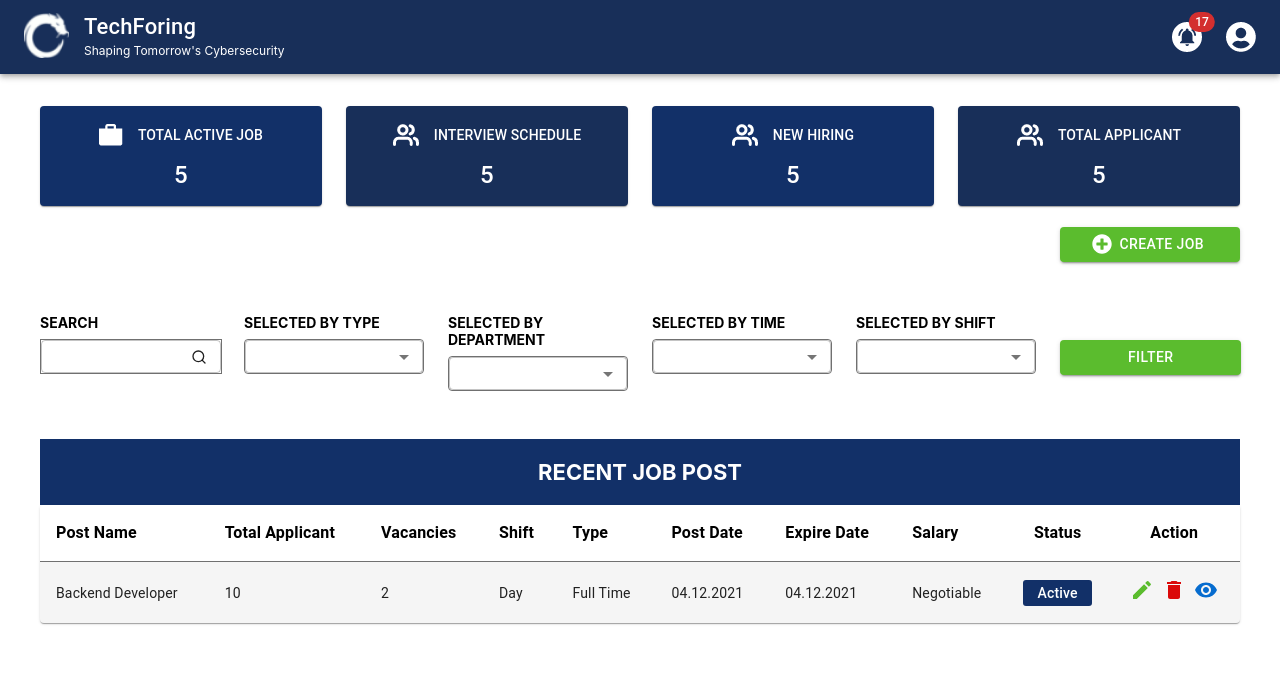
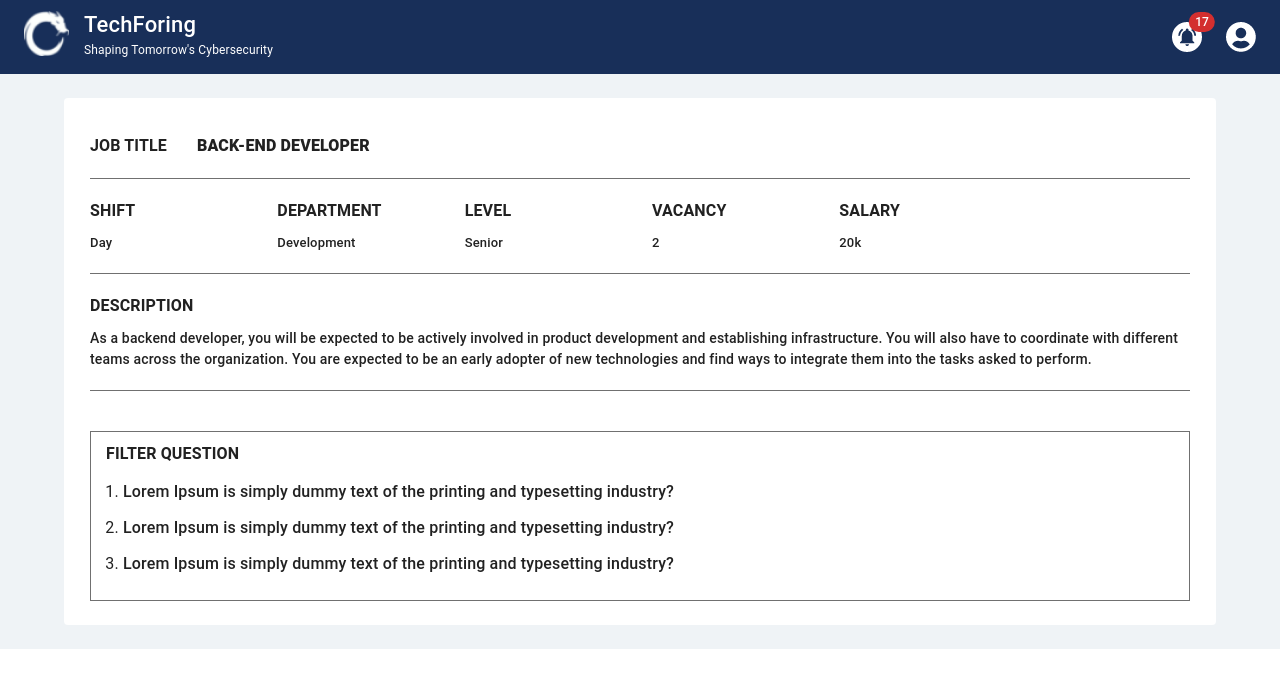
Before and after one commit to shahnewaz171/jobPortal-frontend, a React (Create React App) app: page / in a window 1280 px wide. Shown: the top 688 px of the page. Built offline with nearby package versions, Linux system fonts and the light colour scheme.

Commit message:
designed view job page

```diff
--- a/src/App.js
+++ b/src/App.js
@@ -9,6 +9,7 @@ import SearchItems from "./components/Home/SearchItems/SearchItems";
 import Login from "./components/Login/Login";
 import PrivateRoute from "./components/PrivateRoute/PrivateRoute";
 import Navbar from "./components/shared/Navbar/Navbar";
+import ViewJob from "./components/ViewJob/ViewJob";
 
 function App() {
   return (
@@ -17,10 +18,11 @@ function App() {
         <Switch>
           <Route exact path="/">
               <Navbar />
-              <Cards />
+              {/* <Cards />
               <CreateJob />
               <SearchItems />
-              <Jobs />
+              <Jobs /> */}
+              <ViewJob />
             </Route>
             <PrivateRoute path="/home">
               <h1>Home</h1>
--- /dev/null
+++ b/src/components/ViewJob/ViewJob.css
@@ -0,0 +1,45 @@
+.view-post{
+    padding: 1.5rem 2rem;
+}
+.view-post .css-bhp9pd-MuiPaper-root-MuiCard-root{
+    box-shadow: none !important;
+    /* height: 80vh; */
+    padding: 0px 10px;
+}
+.view-post .vJob-title,
+.view-post .filter-questions{
+    padding: 20px 0px;
+}
+.view-post .vJob-title{
+    border-bottom: 1px solid #707070;
+}
+.view-post .vJob-title span,
+.view-post .vJob-title p:first-child,
+.view-post .filter-questions p:first-child{
+    text-transform: uppercase;
+    font-weight: 600;
+}
+.view-post .vJob-title span:last-child{
+    font-weight: 800;
+}
+.view-post .vJob-title p:last-child{
+    font-size: 14px;
+    padding-top: 10px;
+    font-weight: 500;
+}
+.view-post .filter-questions{
+    margin-top: 2.5rem;
+    border: 1px solid #707070;
+    padding: 10px 15px;
+}
+.view-post .filter-questions ul{
+    list-style: decimal;
+    padding-left: 17px;
+}
+.view-post .filter-questions ul li{
+    display: list-item;
+    padding: 2px 0px;
+}
+.view-post .filter-questions ul li span{
+    font-weight: 500;
+}
--- /dev/null
+++ b/src/components/ViewJob/ViewJob.js
@@ -0,0 +1,76 @@
+import React from 'react';
+import { Grid, CssBaseline, Typography, Card, CardContent, List, ListItem, ListItemText } from '@mui/material';
+import Box from '@mui/material/Box';
+import Container from '@mui/material/Container';
+import './ViewJob.css';
+
+const ViewJob = () => {
+
+    return (
+        <div style={{ backgroundColor: "#EFF3F6" }}>
+            <CssBaseline />
+            <Container className="view-post" maxWidth="lg">
+                <Card>
+                    <CardContent>
+                        <Box className="vJob-title">
+                            <Typography variant="span">Job title</Typography>
+                            <Typography variant="span" sx={{ paddingLeft: "30px" }}>Back-end developer</Typography>
+                        </Box>
+                        <Box className="vJob-title">
+                            <Grid container rowSpacing={1} className="" columnSpacing={{ xs: 1, sm: 2, md: 3 }}>
+                                <Grid item xs={4} lg={2}>
+                                    <Typography variant="p" component="p">Shift</Typography>
+                                    <Typography variant="p" component="p" sx={{fontWeight: "500", fontSize: "13px !important"}} >Day</Typography>
+                                </Grid>
+                                <Grid item xs={4} lg={2}>
+                                    <Typography variant="p" component="p">Department</Typography>
+                                    <Typography variant="p" component="p" sx={{fontWeight: "500", fontSize: "13px !important"}} >Development</Typography>
+                                </Grid>
+                                <Grid item xs={4} lg={2}>
+                                    <Typography variant="p" component="p">Level</Typography>
+                                    <Typography variant="p" component="p" sx={{fontWeight: "500", fontSize: "13px !important"}} >Senior</Typography>
+                                </Grid>
+                                <Grid item xs={4} lg={2}>
+                                    <Typography variant="p" component="p">Vacancy</Typography>
+                                    <Typography variant="p" component="p" sx={{fontWeight: "500", fontSize: "13px !important"}} >2</Typography>
+                                </Grid>
+                                <Grid item xs={4} lg={2}>
+                                    <Typography variant="p" component="p">Salary</Typography>
+                                    <Typography variant="p" component="p" sx={{fontWeight: "500", fontSize: "13px !important"}} >20k</Typography>
+                                </Grid>
+                            </Grid>
+                        </Box>
+                        <Box className="vJob-title">
+                            <Typography variant="p" component="p">Description</Typography>
+                            <Typography variant="p" component="p">
+                                As a backend developer, you will be expected to be actively involved in product development and establishing infrastructure. You will also have to coordinate with different teams across the organization. You are expected to be an early adopter of new technologies and find ways to integrate them into the tasks asked to perform.
+                            </Typography>
+                        </Box>
+                        <Box className="filter-questions">
+                            <Typography variant="p" component="p">Filter Question</Typography>
+                            <List>
+                                <ListItem>
+                                    <ListItemText>
+                                        Lorem Ipsum is simply dummy text of the printing and  typesetting industry?
+                                    </ListItemText>
+                                </ListItem>
+                                <ListItem>
+                                    <ListItemText>
+                                        Lorem Ipsum is simply dummy text of the printing and  typesetting industry?
+                                    </ListItemText>
+                                </ListItem>
+                                <ListItem>
+                                    <ListItemText>
+                                        Lorem Ipsum is simply dummy text of the printing and  typesetting industry?
+                                    </ListItemText>
+                                </ListItem>
+                            </List>
+                        </Box>
+                    </CardContent>
+                </Card>
+            </Container>
+        </div>
+    );
+};
+
+export default ViewJob;
```
